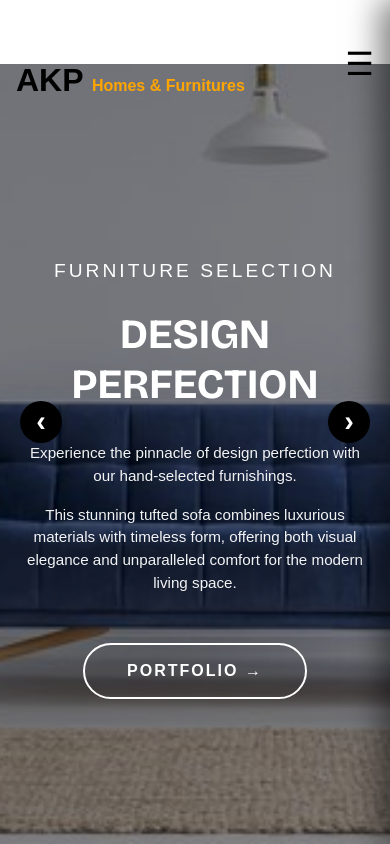
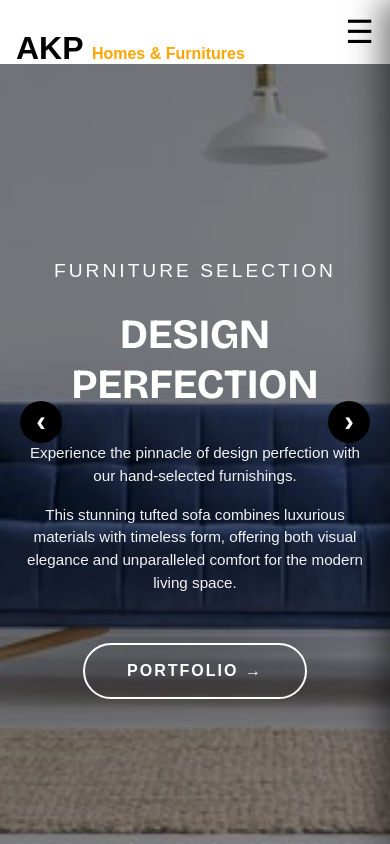
Before and after one commit to pradhyumnavojjala/AKP, a Next.js app: page / in a window 390 px wide. Shown: the top 844 px of the page. Built offline with nearby package versions, Linux system fonts and the light colour scheme.

Commit message:
Updated navbar layout

```diff
--- a/src/app/NavFooter.css
+++ b/src/app/NavFooter.css
@@ -232,7 +232,6 @@
   /* Navbar */
   .navbar__container {
     padding: 1rem 2rem; /* reduce side padding for smaller screens */
-    height: 10rem;
   }
 
   .navbar__links,
```
